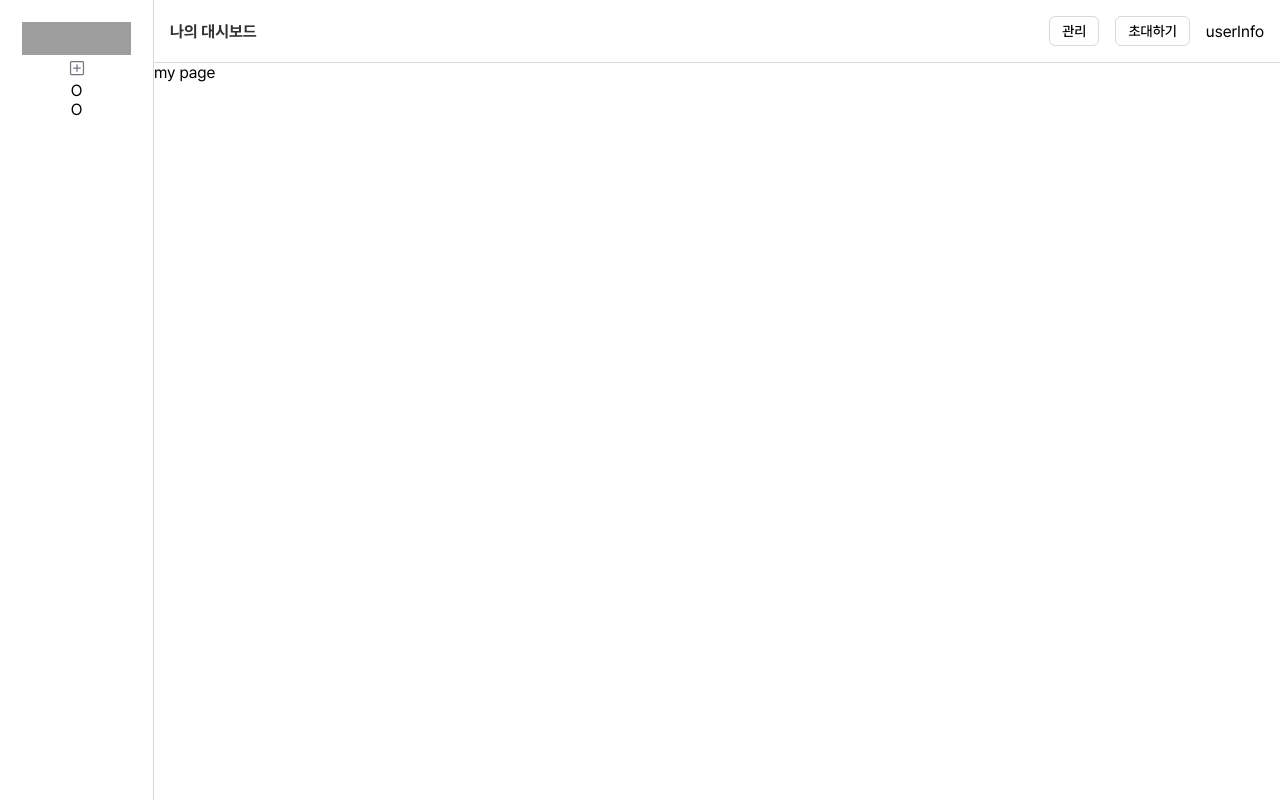
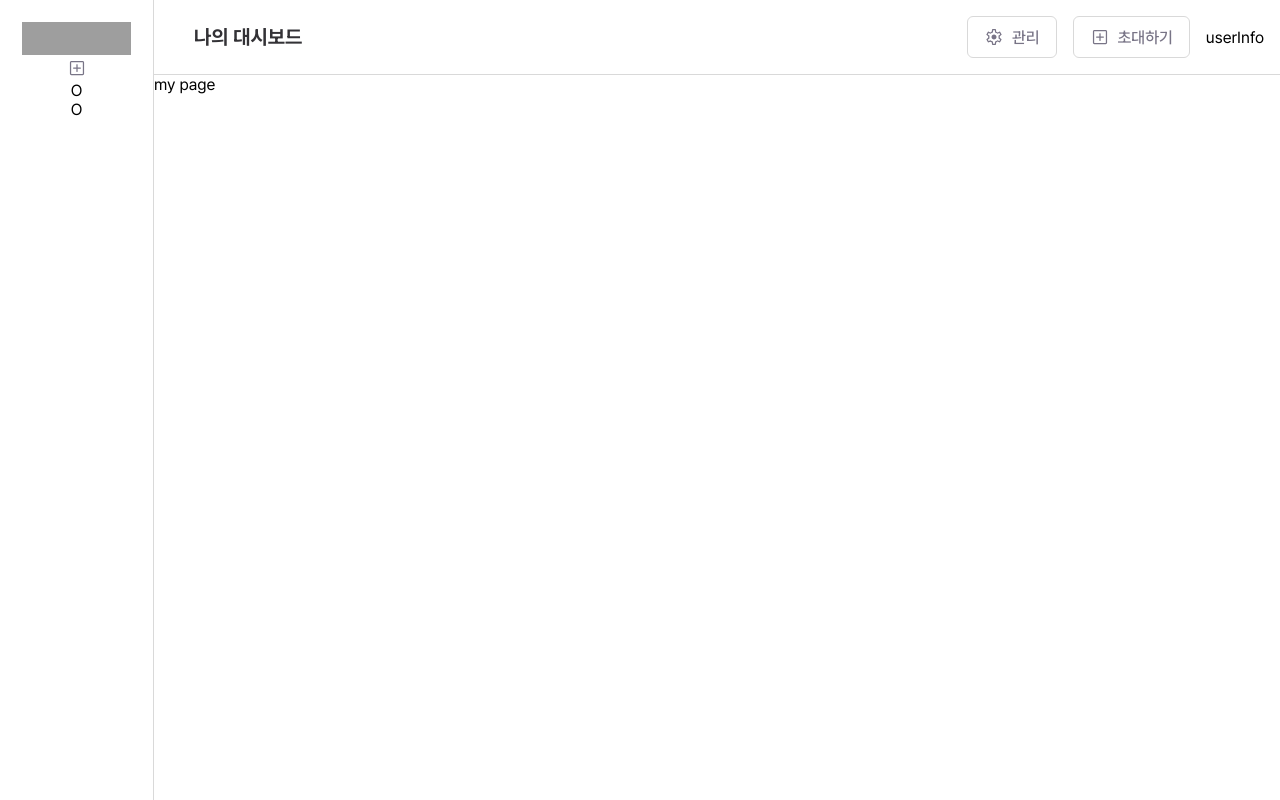
Before and after one commit to najitwo/10-Sprint-Taskify, a Next.js app: page /mydashboard in a window 1280 px wide. Built offline with nearby package versions, Linux system fonts and the light colour scheme; grey boxes are pictures that could not be loaded.

Commit message:
💄 style: add header button icon

```diff
--- a/src/components/Header.module.css
+++ b/src/components/Header.module.css
@@ -23,16 +23,32 @@
 
 .button {
   padding: 6px 12px;
+  display: flex;
+  align-items: center;
+  gap: 8px;
   background-color: transparent;
   border-radius: 6px;
   border: 1px solid var(--gray-300);
-  color: var(---gray-500);
+  color: var(--gray-500);
   font-size: 14px;
   font-weight: 500;
 }
 
 @media screen and (min-width: 768px) {
+  .header {
+    padding-left: 40px;
+  }
+
+  .title {
+    font-size: 20px;
+  }
+
   .buttonContainer {
     gap: 16px;
   }
+
+  .button {
+    padding: 10px 16px;
+    font-size: 16px;
+  }
 }
--- a/src/components/Header.tsx
+++ b/src/components/Header.tsx
@@ -1,7 +1,9 @@
 'use client';
 import { usePathname } from 'next/navigation';
 import type { User } from '@/app/(with-header-sidebar)/mydashboard/types/user';
+import Image from 'next/image';
 import Button from './Button';
+import useWindowSize from '@/app/(with-header-sidebar)/mydashboard/hooks/useWindowSize';
 import styles from './Header.module.css';
 
 const user: User = {
@@ -18,6 +20,7 @@ interface HeaderProps {
 
 export default function Header({ component: Component }: HeaderProps) {
   const pathname = usePathname();
+  const { isMobile } = useWindowSize();
 
   const { nickname, profileImageUrl } = user;
 
@@ -25,8 +28,28 @@ export default function Header({ component: Component }: HeaderProps) {
     <header className={styles.header}>
       <span className={styles.title}>나의 대시보드</span>
       <div className={styles.buttonContainer}>
-        <Button className={styles.button}>관리</Button>
-        <Button className={styles.button}>초대하기</Button>
+        <Button className={styles.button}>
+          {!isMobile && (
+            <Image
+              src="/icons/settings.svg"
+              alt="관리"
+              width={20}
+              height={20}
+            />
+          )}
+          관리
+        </Button>
+        <Button className={styles.button}>
+          {!isMobile && (
+            <Image
+              src="/icons/add_box.svg"
+              alt="초대하기"
+              width={20}
+              height={20}
+            />
+          )}
+          초대하기
+        </Button>
       </div>
       {Component && (
         <div>
```
